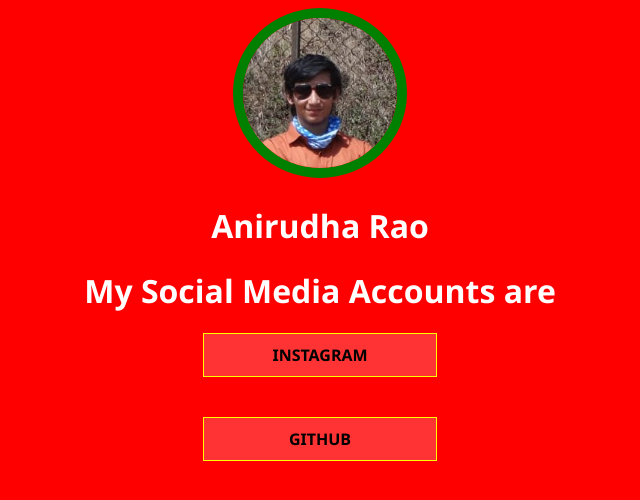
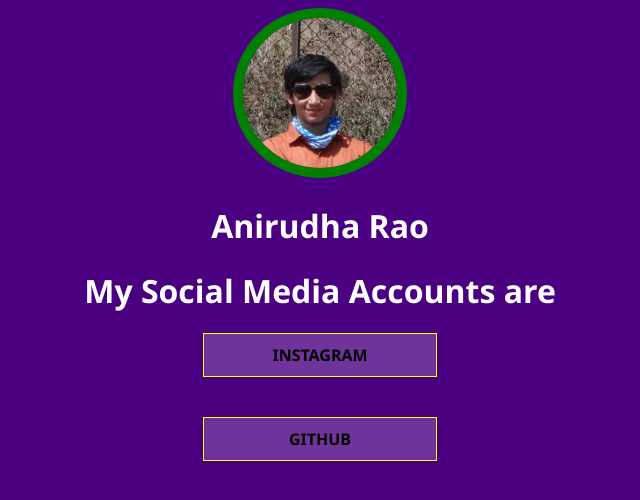
Before and after one commit to KRAnirudhaRao/dsc, a plain HTML site: page index.html in a window 1280 px wide. Shown: the whole page, without its empty margins (320-960 px from the left). Drawn offline with Linux system fonts and the light colour scheme.

Commit message:
Update abcd.css

```diff
--- a/abcd.css
+++ b/abcd.css
@@ -1,7 +1,5 @@
 body
-{background-color: red ;
-background-repeat:no-repeat;
-background-size:1500px 800px;
+{background-color: indigo;
 }
 h2{
 color:brown;
```
